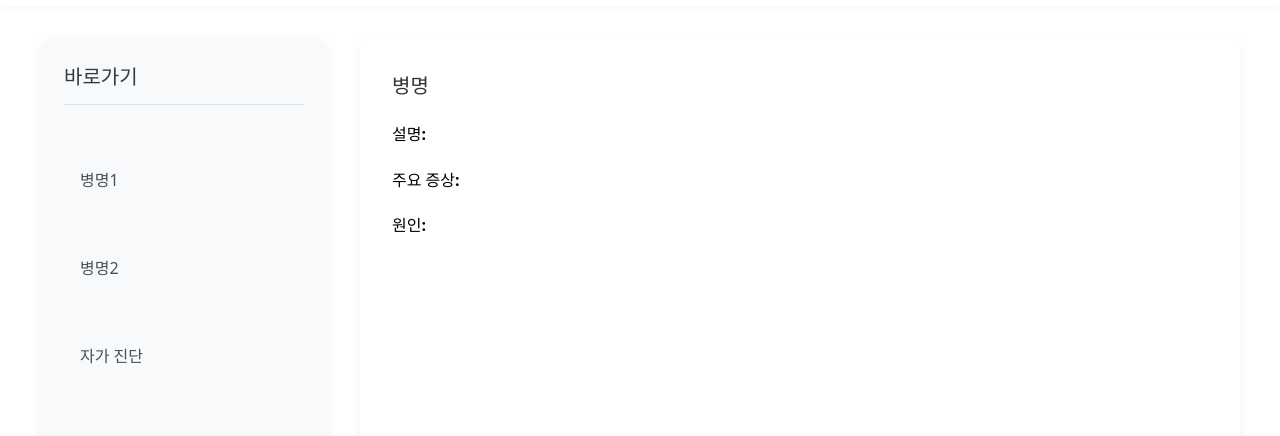
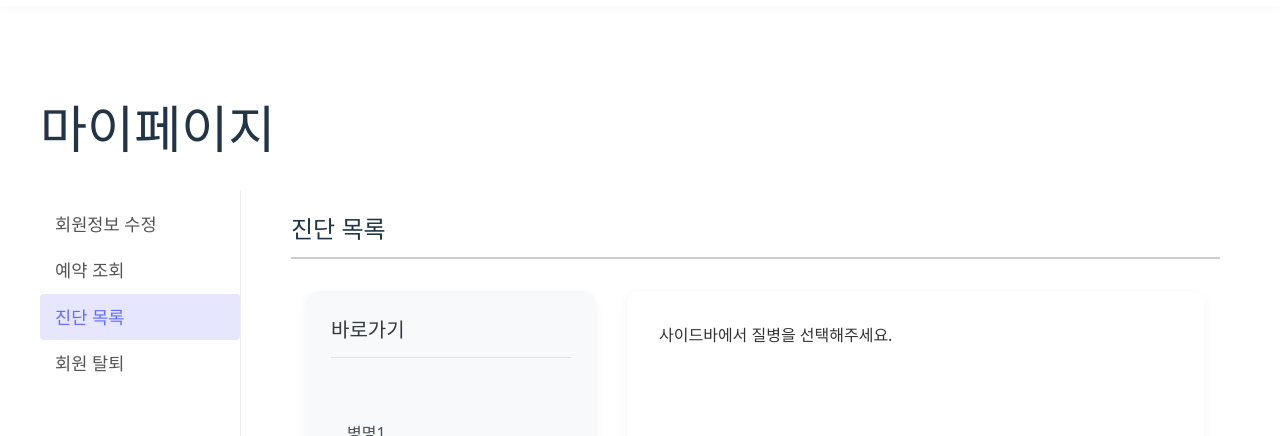
Before and after one commit to kitoku8706/skinseal-fronend, a React (Vite) app: page /mypage/diagnosis in a window 1280 px wide. Shown: the part 215-651 px from the top of the page. Built offline with nearby package versions, Linux system fonts and the light colour scheme; no server answers; sample sign-in values are in the browser's storage.

Commit message:
251021 | diagnosisPage

```diff
--- a/src/App.jsx
+++ b/src/App.jsx
@@ -37,16 +37,12 @@ function App() {
             <NavBar />
             <main style={{ minHeight: "80vh" }}>
                 <Routes>
-                    {/* 공통 레이아웃을 사용하는 진단 페이지 그룹 */}
                     <Route element={<DiagnosisLayout><Outlet /></DiagnosisLayout>}>
                         <Route path="/ai/diagnose" element={<AiDiagnosisPage />} />
-                        {/* /diagnosis 경로가 질병 목록의 기본 페이지 역할을 하도록 설정 */}
                         <Route path="/diagnosis" element={<DiagnosisPage />} />
                         <Route path="/diagnosis/:id" element={<DiagnosisPage />} />
-                        {/* 진단 결과 페이지가 있다면 여기에 추가 (예: /diagnosis/result) */}
                     </Route>
 
-                    {/* 기존 라우트들 */}
                     <Route path="/" element={<HomePage />} />
                     <Route path="/login" element={<UserLoginPage />} />
                     <Route path="/join" element={<UserJoinPage />} />
@@ -57,16 +53,15 @@ function App() {
                     <Route path="/directions" element={<Directions />} />
                     <Route path="/reservation/chatbot" element={<ChatbotConsultPage />} />
 
-                    {/* 로그인만 필요 */}
-                    <Route path="/mypage" element={<ProtectedRoute><MyPage /></ProtectedRoute>} />
-                    <Route path="/reservation/consult" element={<ProtectedRoute><ReservationConsultPage /></ProtectedRoute>} />
-                    <Route path="/mypage/edit" element={<ProtectedRoute><MyInfoEdit /></ProtectedRoute>} />
-                    <Route path="/mypage/withdraw" element={<ProtectedRoute><UserWithdrawal /></ProtectedRoute>} />
-                    <Route path="/mypage/reservation" element={<ProtectedRoute><ReservationConsultPage /></ProtectedRoute>} />
-                    {/* 마이페이지 내 진단 페이지도 Layout이 적용되도록 수정할 수 있음 */}
-                    <Route path="/mypage/diagnosis" element={<ProtectedRoute><DiagnosisLayout><DiagnosisPage /></DiagnosisLayout></ProtectedRoute>} />
+                    <Route path="/reservation/consult" element={<ProtectedRoute><ReservationConsultPage /></ProtectedRoute>} /> {/* MyPage와 관련 없으므로 유지 */}
 
-                    {/* ADMIN만 필요 */}
+                    <Route path="/mypage" element={<ProtectedRoute><MyPage /></ProtectedRoute>}>
+                        <Route index element={<MyInfoEdit />} />
+                        <Route path="withdraw" element={<UserWithdrawal />} />
+                        <Route path="reservation" element={<ReservationQuery />} />
+                        <Route path="diagnosis" element={<DiagnosisLayout><DiagnosisPage /></DiagnosisLayout>} />
+                    </Route>
+
                     <Route path="/notice/edit/:id" element={<ProtectedRoute requiredRole="ADMIN"><NoticeEditPage /></ProtectedRoute>} />
                     <Route path="/notice/write" element={<ProtectedRoute requiredRole="ADMIN"><NoticeForm /></ProtectedRoute>} />
                 </Routes>
--- a/src/pages/DiagnosisPage.jsx
+++ b/src/pages/DiagnosisPage.jsx
@@ -18,33 +18,39 @@ const staticMenus = [
 ];
 
 function DiagnosisPage() {
-    // diseaseList와 관련된 상태/로직 제거
-    const [selected, setSelected] = useState(null); // diseaseId
+    const [selected, setSelected] = useState(null);
     const [diseaseInfo, setDiseaseInfo] = useState(null);
+    const [loading, setLoading] = useState(false);
     const { id } = useParams();
 
-    // URL 파라미터(id)가 변경될 때 selected 업데이트
     useEffect(() => {
         if (id) {
             setSelected(parseInt(id));
         } else {
-            // 초기 진입 시 기본값 설정 (만약 URL이 /diagnosis/1처럼 ID를 포함하지 않을 경우를 대비하여 ID가 필요함.
-            // Layout에서 목록을 불러오므로, 여기서는 id가 없을 경우 selected를 null로 둠)
             setSelected(null);
+            setDiseaseInfo(null);
         }
     }, [id]);
 
-    // 선택된 병명 정보 불러오기
     useEffect(() => {
-        if (!selected) return;
+        if (!selected) {
+            setDiseaseInfo(null);
+            return;
+        }
+        setLoading(true);
+        setDiseaseInfo(null);
+
         axios.get(`/api/disease/${selected}`)
-            .then(res => setDiseaseInfo(res.data))
-            .catch(() => setDiseaseInfo({
-                diseaseName: '정보 없음',
-                description: '',
-                symptoms: '',
-                causes: ''
-            }));
+            .then(res => {
+                setDiseaseInfo(res.data);
+            })
+            .catch((error) => {
+                console.error("질병 정보 로드 실패:", error);
+                setDiseaseInfo(null);
+            })
+            .finally(() => {
+                setLoading(false);
+            });
     }, [selected]);
 
     const getDiseaseImage = (diseaseId) => {
@@ -68,28 +74,34 @@ function DiagnosisPage() {
         }
     };
 
-    // 사이드바 마크업 제거, 메인 콘텐츠 영역만 남김
+    if (loading) {
+        return <div className="content-desc">로딩 중...</div>;
+    }
+
+    if (!diseaseInfo) {
+        return <div className="content-desc">사이드바에서 질병을 선택해주세요.</div>;
+    }
+
     return (
         <>
-            {selected && (
-                <img
-                    src={getDiseaseImage(selected)}
-                    alt={diseaseInfo?.diseaseName + " 이미지"}
-                    className="content-image"
-                />
-            )}
+            <img
+                src={getDiseaseImage(selected)}
+                alt={diseaseInfo.diseaseName ? `${diseaseInfo.diseaseName} 이미지` : "질병 이미지"}
+                className="content-image"
+                onError={(e) => { e.target.style.display = 'none'; }}
+            />
             <div className="content-desc">
                 <div style={{ fontWeight: 'bold', fontSize: 20 }}>
-                    {diseaseInfo?.diseaseName || '병명'}
+                    {diseaseInfo.diseaseName || '알 수 없는 병명'}
                 </div>
                 <div style={{ marginTop: 10 }}>
-                    <b>설명:</b> {diseaseInfo?.description}
+                    <b>설명:</b> {diseaseInfo.description || '정보가 없습니다.'}
                 </div>
                 <div style={{ marginTop: 10 }}>
-                    <b>주요 증상:</b> {diseaseInfo?.symptoms}
+                    <b>주요 증상:</b> {diseaseInfo.symptoms || '정보가 없습니다.'}
                 </div>
                 <div style={{ marginTop: 10 }}>
-                    <b>원인:</b> {diseaseInfo?.causes}
+                    <b>원인:</b> {diseaseInfo.causes || '정보가 없습니다.'}
                 </div>
             </div>
         </>
--- a/src/pages/MyPage.jsx
+++ b/src/pages/MyPage.jsx
@@ -13,19 +13,9 @@ function MyPage() {
     ];
 
     const getCurrentTitle = () => {
-        const currentRouteSegment = location.pathname.split('/').pop();
-
-        const activeItem = mypageMenuItems.find(item => item.path === currentRouteSegment);
-
-        if (activeItem) {
-            return activeItem.name;
-        }
-
-        if (location.pathname === '/mypage' || location.pathname.endsWith('/')) {
-             return "회원정보 수정";
-        }
-
-        return "마이페이지";
+        const currentPath = location.pathname.replace(/\/mypage\/?$/, '/mypage').split('/').pop();
+        const activeItem = mypageMenuItems.find(item => item.path === (currentPath === 'mypage' ? '' : currentPath));
+        return activeItem ? activeItem.name : "마이페이지";
     }
 
     return (
--- a/src/pages/UserWithdrawal.jsx
+++ b/src/pages/UserWithdrawal.jsx
@@ -111,9 +111,6 @@ function UserWithdrawal() {
                     <button
                         type="submit"
                         className="btn-withdraw"
-                        // isConfirmed를 false로 설정하면 버튼을 비활성화할 수 있지만,
-                        // 에러 메시지 우선순위를 위해 disabled는 선택 사항입니다.
-                        // disabled={!isConfirmed}
                     >
                         회원 탈퇴
                     </button>
```
